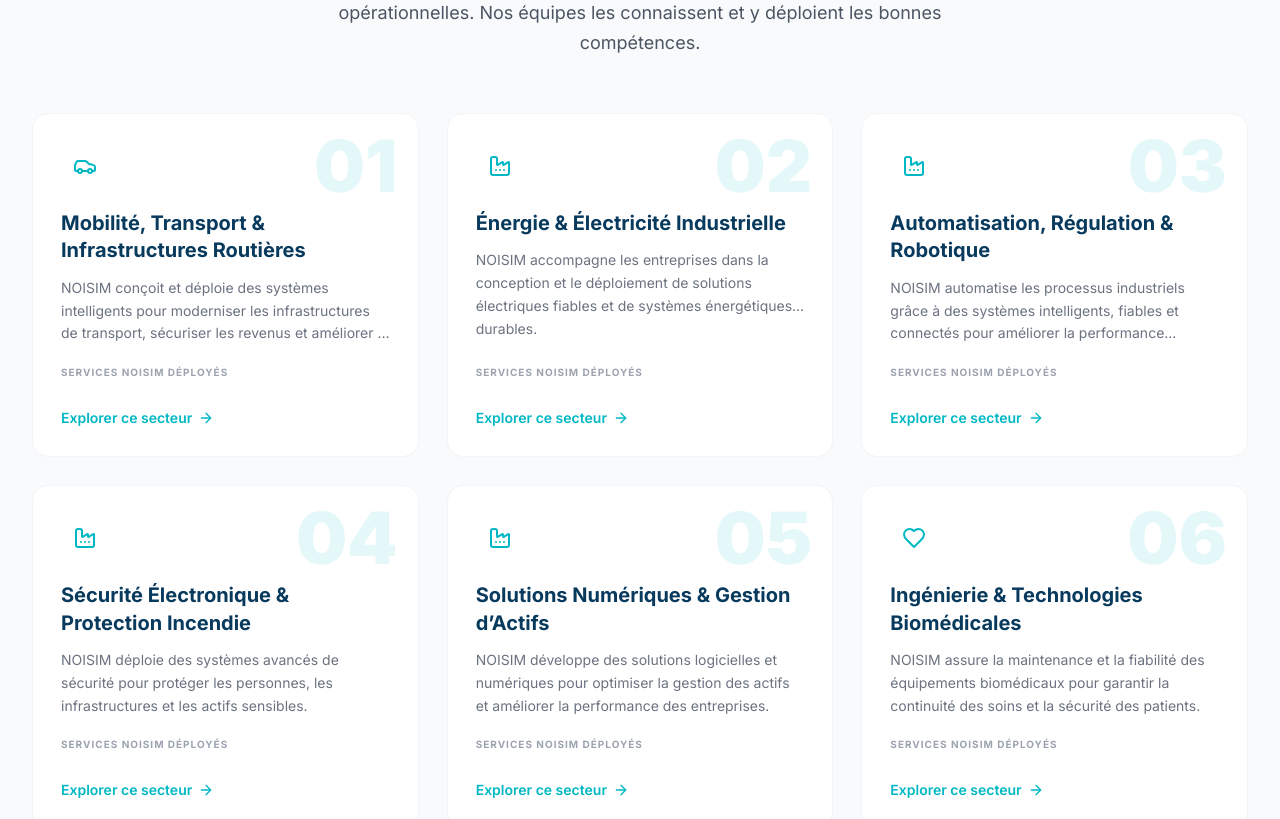
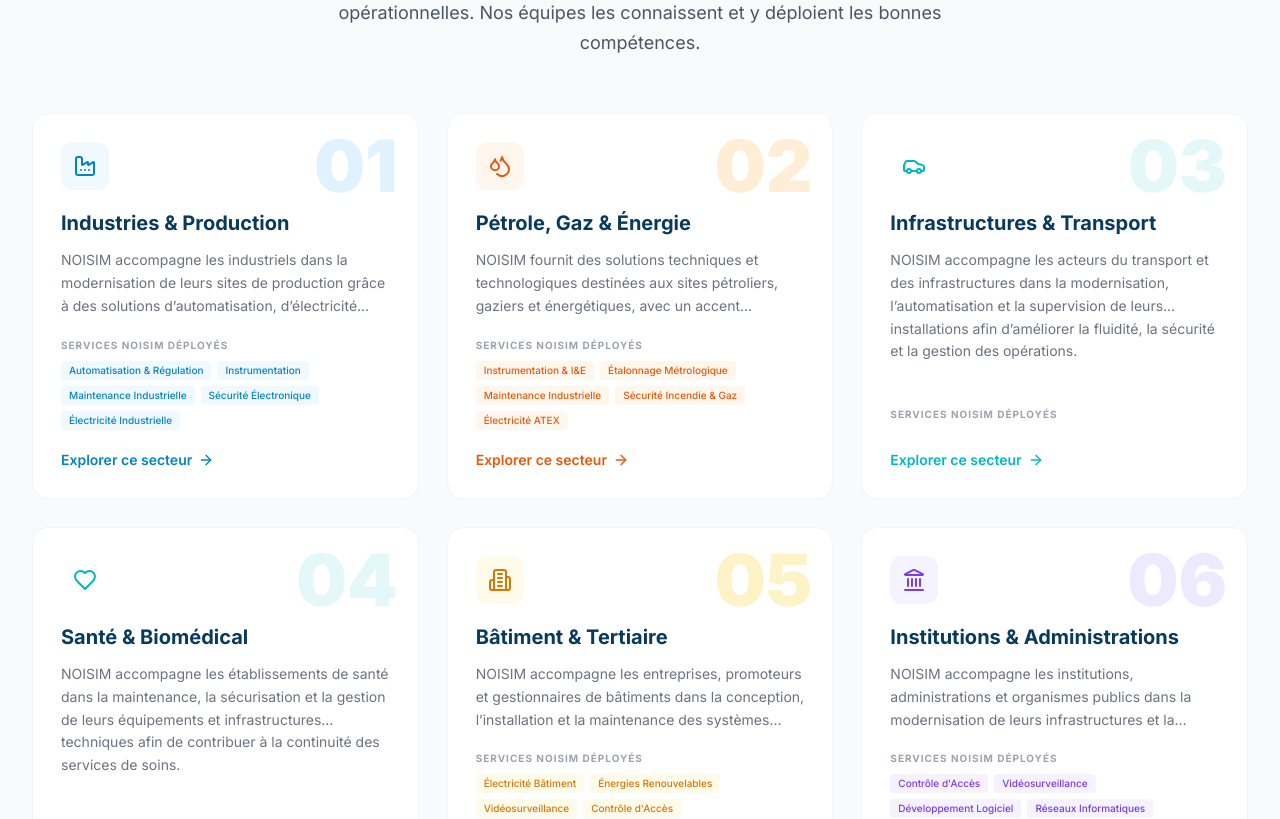
Before and after one commit to Tresor-Binks/noisim, a Next.js app: page /secteurs in a window 1280 px wide. Shown: the part 900-1719 px from the top of the page. Built offline with nearby package versions, Linux system fonts and the light colour scheme.

Commit message:
diffrenciation entre services et secteurs

```diff
--- a/components/layout/Footer.tsx
+++ b/components/layout/Footer.tsx
@@ -15,14 +15,14 @@
   },
   {
     title: 'Secteurs',
-    links: [
-      { label: 'Mobilité, Transport & Infrastructures Routières', href: '/services/mobilite-transport-infrastructures-routieres' },
-      { label: 'Énergie & Électricité Industrielle', href: '/services/energie-electricite-industrielle' },
-      { label: 'Automatisation, Régulation & Robotique', href: '/services/automatisation-regulation-robotique' },
-      { label: 'Sécurité Électronique & Protection Incendie', href: '/services/securite-electronique-protection-incendie' },
-      { label: 'Solutions Numériques & Gestion d’Actifs', href: '/services/solutions-numeriques-gestion-actifs' },
-      { label: 'Ingénierie & Technologies Biomédicales', href: '/services/ingenierie-technologies-biomedicales' },
-    ],
+    links:[
+      { label: 'Industries & Production', href: '/secteurs/industries-production' },
+      { label: 'Pétrole, Gaz & Énergie', href: '/secteurs/petrole-gaz-energie' },
+      { label: 'Infrastructures & Transport', href: '/secteurs/infrastructures-transport' },
+      { label: 'Santé & Biomédical', href: '/secteurs/sante-biomedical' },
+      { label: 'Bâtiment & Tertiaire', href: '/secteurs/batiment-tertiaire' },
+      { label: 'Institutions & Administrations', href: '/secteurs/institutions-administrations' },
+    ]
   },
   {
     title: 'Entreprise',
--- a/data/sectors.ts
+++ b/data/sectors.ts
@@ -3,194 +3,241 @@
 export const sectors: Sector[] = [
   {
     id: '1',
-    slug: 'mobilite-transport-infrastructures-routieres',
-    title: 'Mobilité, Transport & Infrastructures Routières',
-    description: 'NOISIM conçoit et déploie des systèmes intelligents pour moderniser les infrastructures de transport, sécuriser les revenus et améliorer la fluidité des déplacements.',
+    slug: 'industries-production',
+    title: 'Industries & Production',
+    description:
+      'NOISIM accompagne les industriels dans la modernisation de leurs sites de production grâce à des solutions d’automatisation, d’électricité industrielle, de supervision et de gestion des équipements.',
+
     challenges: [
-      'Congestion et inefficacité des infrastructures routières',
-      'Fraude et pertes de revenus sur les axes à péage',
-      'Gestion manuelle des parkings et du trafic',
-      'Absence de systèmes de contrôle automatisés',
-      'Manque de données fiables sur les flux de transport',
+      'Arrêts de production et indisponibilité des équipements',
+      'Processus industriels encore fortement manuels',
+      'Manque de supervision des installations',
+      'Coûts élevés liés aux pannes et aux interventions',
+      'Difficultés de suivi et de gestion des équipements industriels',
     ],
+
     solutions: [
-      'Systèmes de péage automatisé (RFID, QR Code, cashless)',
-      'Ponts bascules et systèmes de pesage intelligents',
-      'Gestion automatisée et guidage de parkings',
-      'Supervision centralisée des flux de transport',
-      'Tableaux de bord et reporting en temps réel',
+      'Automatisation et contrôle des processus industriels',
+      'Systèmes SCADA et supervision des installations',
+      'Installation et maintenance électrique industrielle',
+      'Instrumentation et systèmes de régulation',
+      'Solutions numériques pour le suivi des équipements et des actifs',
     ],
+
     benefits: [
-      'Sécurisation des recettes et réduction de la fraude',
-      'Fluidification du trafic et réduction des files d’attente',
-      'Amélioration de la gestion des infrastructures',
-      'Optimisation des revenus d’exploitation',
+      'Amélioration de la continuité de production',
+      'Réduction des arrêts et des temps d’intervention',
+      'Meilleure supervision des installations',
+      'Optimisation des performances opérationnelles',
+      'Amélioration de la gestion des équipements industriels',
     ],
+
     useCases: [
-      'Péage autoroutier automatisé multi-voies',
-      'Système de pesage dynamique pour camions',
-      'Gestion intelligente de parking urbain',
+      'Automatisation d’une ligne de production',
+      'Supervision centralisée d’un site industriel',
+      'Mise en place d’un système de gestion des équipements',
     ],
+
+    icon: 'Factory',
+  },
+
+  {
+    id: '2',
+    slug: 'petrole-gaz-energie',
+    title: 'Pétrole, Gaz & Énergie',
+    description:
+      'NOISIM fournit des solutions techniques et technologiques destinées aux sites pétroliers, gaziers et énergétiques, avec un accent particulier sur la fiabilité des installations, la sécurité et la supervision des opérations.',
+
+    challenges: [
+      'Exigences élevées en matière de disponibilité des installations',
+      'Risques liés aux environnements industriels sensibles',
+      'Besoin de surveillance permanente des équipements',
+      'Coûts liés aux arrêts et aux défaillances techniques',
+      'Nécessité de sécuriser les installations et les opérations',
+    ],
+
+    solutions: [
+      'Automatisation et systèmes de contrôle industriel',
+      'Supervision et monitoring des installations',
+      'Électricité industrielle et distribution énergétique',
+      'Systèmes de sécurité électronique et de détection',
+      'Maintenance et gestion des équipements techniques',
+    ],
+
+    benefits: [
+      'Amélioration de la disponibilité des installations',
+      'Renforcement de la sécurité des sites',
+      'Meilleure visibilité sur les opérations',
+      'Réduction des risques d’arrêt des équipements',
+      'Optimisation de la maintenance des installations',
+    ],
+
+    useCases: [
+      'Supervision d’une installation énergétique',
+      'Sécurisation électronique d’un site industriel sensible',
+      'Automatisation et contrôle d’une installation technique',
+    ],
+
+    icon: 'Droplets',
+  },
+
+  {
+    id: '3',
+    slug: 'infrastructures-transport',
+    title: 'Infrastructures & Transport',
+    description:
+      'NOISIM accompagne les acteurs du transport et des infrastructures dans la modernisation, l’automatisation et la supervision de leurs installations afin d’améliorer la fluidité, la sécurité et la gestion des opérations.',
+
+    challenges: [
+      'Gestion manuelle des opérations de transport',
+      'Fraude et pertes de revenus sur les infrastructures à péage',
+      'Congestion et files d’attente',
+      'Manque de visibilité sur les flux et les opérations',
+      'Difficultés de supervision des infrastructures',
+    ],
+
+    solutions: [
+      'Systèmes de péage automatisé',
+      'Ponts bascules et systèmes de pesage',
+      'Solutions de gestion et de supervision du trafic',
+      'Systèmes de contrôle et de surveillance des infrastructures',
+      'Tableaux de bord et outils de suivi des opérations',
+    ],
+
+    benefits: [
+      'Amélioration de la fluidité des opérations',
+      'Sécurisation des recettes et des transactions',
+      'Meilleure supervision des infrastructures',
+      'Réduction des interventions manuelles',
+      'Amélioration du suivi des performances',
+    ],
+
+    useCases: [
+      'Automatisation d’un poste de péage',
+      'Système de pesage pour véhicules lourds',
+      'Supervision centralisée d’une infrastructure de transport',
+    ],
+
     icon: 'Car',
   },
-  {
-    id: '2',
-    slug: 'energie-electricite-industrielle',
-    title: 'Énergie & Électricité Industrielle',
-    description: 'NOISIM accompagne les entreprises dans la conception et le déploiement de solutions électriques fiables et de systèmes énergétiques durables.',
-    challenges: [
-      'Instabilité des réseaux électriques',
-      'Coûts énergétiques élevés',
-      'Manque d’infrastructures électriques fiables',
-      'Dépendance aux groupes électrogènes',
-      'Absence de transition énergétique structurée',
-    ],
-    solutions: [
-      'Installation de systèmes solaires photovoltaïques',
-      'Électricité industrielle courant fort et faible',
-      'Électrification de bâtiments résidentiels et industriels',
-      'Solutions hybrides énergie solaire + réseau',
-      'Optimisation et sécurisation des installations électriques',
-    ],
-    benefits: [
-      'Réduction des coûts énergétiques',
-      'Amélioration de la continuité de service',
-      'Indépendance énergétique partielle',
-      'Sécurisation des installations électriques',
-    ],
-    useCases: [
-      'Installation solaire pour site industriel isolé',
-      'Réseau électrique complet pour complexe tertiaire',
-      'Système hybride solaire-diesel pour usine',
-    ],
-    icon: 'Zap',
-  },
-  {
-    id: '3',
-    slug: 'automatisation-regulation-robotique',
-    title: 'Automatisation, Régulation & Robotique',
-    description: 'NOISIM automatise les processus industriels grâce à des systèmes intelligents, fiables et connectés pour améliorer la performance opérationnelle.',
-    challenges: [
-      'Processus industriels manuels et inefficaces',
-      'Variabilité de la qualité de production',
-      'Manque de contrôle en temps réel',
-      'Arrêts fréquents des systèmes industriels',
-      'Dépendance à l’intervention humaine',
-    ],
-    solutions: [
-      'Automates programmables industriels (PLC)',
-      'Systèmes SCADA et supervision industrielle',
-      'Instrumentation et capteurs intelligents',
-      'Boucles de régulation automatisées',
-      'Maintenance industrielle préventive et corrective',
-    ],
-    benefits: [
-      'Augmentation de la productivité',
-      'Réduction des erreurs humaines',
-      'Amélioration de la qualité de production',
-      'Réduction des arrêts machines',
-    ],
-    useCases: [
-      'Automatisation d’une chaîne de production industrielle',
-      'Supervision SCADA d’un site de production',
-      'Instrumentation complète d’une usine',
-    ],
-    icon: 'Settings',
-  },
+
   {
     id: '4',
-    slug: 'securite-electronique-protection-incendie',
-    title: 'Sécurité Électronique & Protection Incendie',
-    description: 'NOISIM déploie des systèmes avancés de sécurité pour protéger les personnes, les infrastructures et les actifs sensibles.',
+    slug: 'sante-biomedical',
+    title: 'Santé & Biomédical',
+    description:
+      'NOISIM accompagne les établissements de santé dans la maintenance, la sécurisation et la gestion de leurs équipements et infrastructures techniques afin de contribuer à la continuité des services de soins.',
+
     challenges: [
-      'Intrusions et vols sur sites sensibles',
-      'Risques incendie non détectés à temps',
-      'Absence de contrôle d’accès structuré',
-      'Manque de surveillance centralisée',
-      'Non-conformité aux normes de sécurité',
+      'Pannes d’équipements médicaux critiques',
+      'Difficultés de maintenance et de suivi du parc biomédical',
+      'Obsolescence des équipements',
+      'Besoin de disponibilité permanente des installations',
+      'Exigences élevées en matière de sécurité et de fiabilité',
     ],
+
     solutions: [
-      'Vidéosurveillance intelligente',
-      'Systèmes anti-intrusion et périmétriques',
-      'Contrôle d’accès biométrique et badge',
-      'Systèmes de détection et alarme incendie',
-      'Supervision centralisée de la sécurité',
+      'Maintenance des équipements biomédicaux',
+      'Calibration et contrôle des équipements médicaux',
+      'Gestion et suivi du parc biomédical',
+      'Maintenance préventive et corrective',
+      'Solutions électriques et techniques pour les établissements de santé',
     ],
+
     benefits: [
-      'Protection renforcée des infrastructures',
-      'Détection rapide des incidents',
-      'Traçabilité complète des accès',
-      'Réduction des risques opérationnels',
+      'Amélioration de la disponibilité des équipements',
+      'Réduction des pannes critiques',
+      'Meilleur suivi du parc biomédical',
+      'Prolongation de la durée de vie des équipements',
+      'Amélioration de la continuité des services de soins',
     ],
+
     useCases: [
-      'Sécurisation d’un site industriel',
-      'Système incendie pour bâtiment tertiaire',
-      'Contrôle d’accès pour site sensible',
+      'Maintenance d’un parc d’équipements hospitaliers',
+      'Calibration d’équipements médicaux',
+      'Gestion et suivi des équipements biomédicaux',
     ],
-    icon: 'Shield',
+
+    icon: 'Heart',
   },
+
   {
     id: '5',
-    slug: 'solutions-numeriques-gestion-actifs',
-    title: 'Solutions Numériques & Gestion d’Actifs',
-    description: 'NOISIM développe des solutions logicielles et numériques pour optimiser la gestion des actifs et améliorer la performance des entreprises.',
+    slug: 'batiment-tertiaire',
+    title: 'Bâtiment & Tertiaire',
+    description:
+      'NOISIM accompagne les entreprises, promoteurs et gestionnaires de bâtiments dans la conception, l’installation et la maintenance des systèmes techniques nécessaires au fonctionnement et à la sécurité de leurs infrastructures.',
+
     challenges: [
-      'Manque de digitalisation des processus',
-      'Absence de visibilité sur les actifs',
-      'Systèmes informatiques non intégrés',
-      'Données dispersées et non exploitées',
-      'Faible automatisation des processus métiers',
+      'Complexité des installations techniques des bâtiments',
+      'Consommation énergétique élevée',
+      'Risques liés aux défaillances électriques',
+      'Besoin de sécurisation des occupants et des biens',
+      'Difficultés de supervision des équipements techniques',
     ],
+
     solutions: [
-      'Développement d’applications métiers sur mesure',
-      'Systèmes de gestion de flotte et GPS',
-      'Infrastructure réseau et cybersécurité',
-      'Tableaux de bord et reporting digital',
-      'Intégration de systèmes d’information',
+      'Installations électriques et systèmes énergétiques',
+      'Vidéosurveillance et contrôle d’accès',
+      'Détection et protection incendie',
+      'Supervision des équipements techniques',
+      'Solutions numériques pour la gestion des actifs du bâtiment',
     ],
+
     benefits: [
-      'Amélioration de la performance opérationnelle',
-      'Meilleure visibilité sur les actifs',
-      'Réduction des coûts de gestion',
-      'Digitalisation des processus métiers',
+      'Amélioration de la sécurité des bâtiments',
+      'Réduction des risques techniques',
+      'Meilleure maîtrise des consommations énergétiques',
+      'Amélioration de la disponibilité des installations',
+      'Gestion centralisée des équipements techniques',
     ],
+
     useCases: [
-      'Application de gestion de flotte logistique',
-      'Système de suivi d’actifs en temps réel',
-      'Infrastructure réseau d’entreprise',
+      'Installation électrique d’un complexe tertiaire',
+      'Système de sécurité et de vidéosurveillance d’un bâtiment',
+      'Supervision des équipements techniques d’un site',
     ],
-    icon: 'Brain',
+
+    icon: 'Building2',
   },
+
   {
     id: '6',
-    slug: 'ingenierie-biomedicale',
-    title: 'Ingénierie & Technologies Biomédicales',
-    description: 'NOISIM assure la maintenance et la fiabilité des équipements biomédicaux pour garantir la continuité des soins et la sécurité des patients.',
+    slug: 'institutions-administrations',
+    title: 'Institutions & Administrations',
+    description:
+      'NOISIM accompagne les institutions, administrations et organismes publics dans la modernisation de leurs infrastructures et la digitalisation de leurs opérations grâce à des solutions techniques, numériques et de sécurité adaptées.',
+
     challenges: [
-      'Pannes d’équipements médicaux critiques',
-      'Manque de maintenance structurée',
-      'Obsolescence des équipements biomédicaux',
-      'Manque de techniciens spécialisés',
-      'Exigences réglementaires strictes',
+      'Processus administratifs encore largement manuels',
+      'Besoin de modernisation des infrastructures techniques',
+      'Difficultés de gestion et de suivi des équipements',
+      'Besoin de sécurisation des bâtiments et des accès',
+      'Manque d’outils de supervision et de pilotage',
     ],
+
     solutions: [
-      'Maintenance des équipements médicaux',
-      'Calibration et étalonnage biomédical',
-      'Gestion de parc biomédical',
-      'Maintenance préventive et corrective',
-      'Formation des équipes techniques hospitalières',
+      'Développement de solutions numériques métiers',
+      'Digitalisation et automatisation des processus',
+      'Infrastructure réseau et systèmes informatiques',
+      'Vidéosurveillance et contrôle des accès',
+      'Gestion et supervision des équipements et actifs',
     ],
+
     benefits: [
-      'Disponibilité élevée des équipements',
-      'Réduction des pannes critiques',
-      'Conformité aux normes médicales',
-      'Amélioration de la qualité des soins',
+      'Modernisation des infrastructures publiques',
+      'Amélioration de l’efficacité opérationnelle',
+      'Meilleure gestion des équipements et des actifs',
+      'Renforcement de la sécurité des sites',
+      'Amélioration du suivi et du pilotage des activités',
     ],
+
     useCases: [
-      'Maintenance d’un parc hospitalier complet',
-      'Calibration d’équipements de diagnostic',
-      'Support technique en bloc opératoire',
+      'Digitalisation d’un processus administratif',
+      'Sécurisation d’un bâtiment institutionnel',
+      'Mise en place d’une infrastructure réseau et informatique',
     ],
-    icon: 'Heart',
+
+    icon: 'Landmark',
   },
 ]
```
